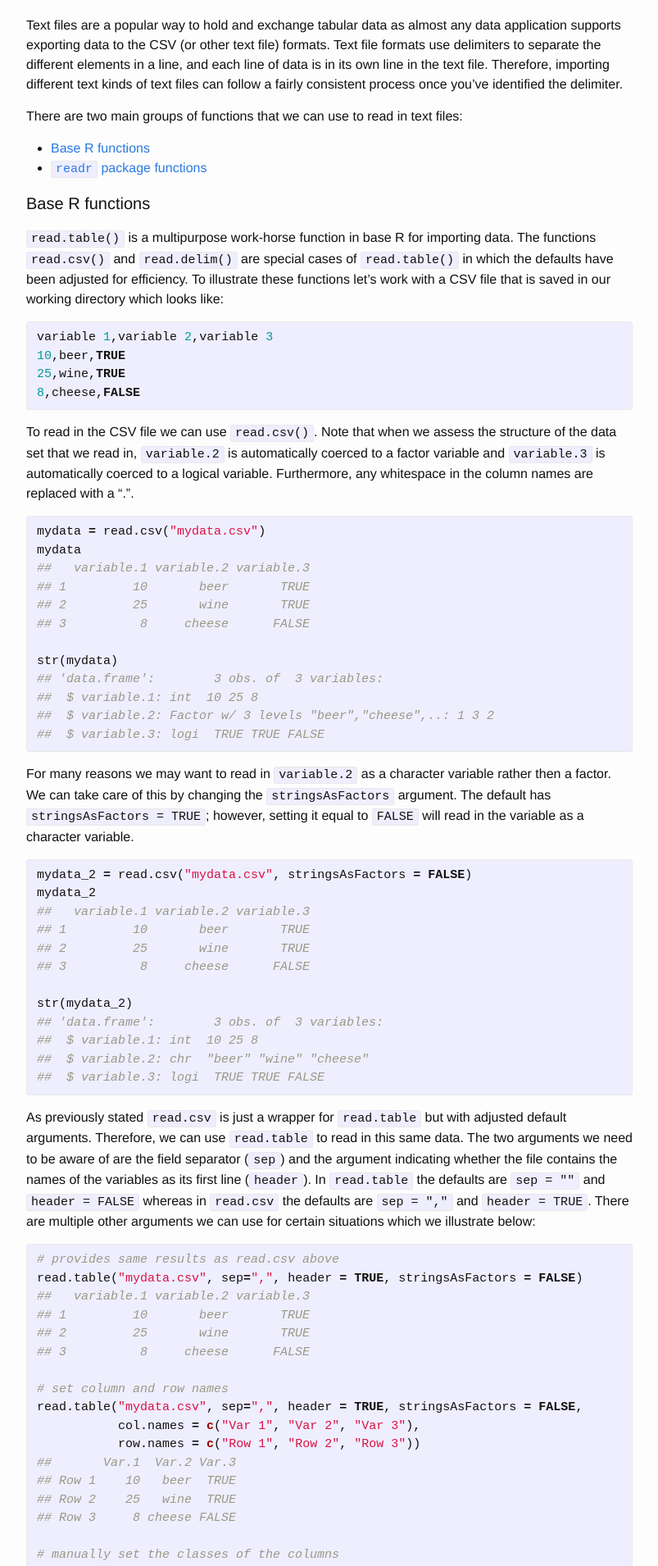
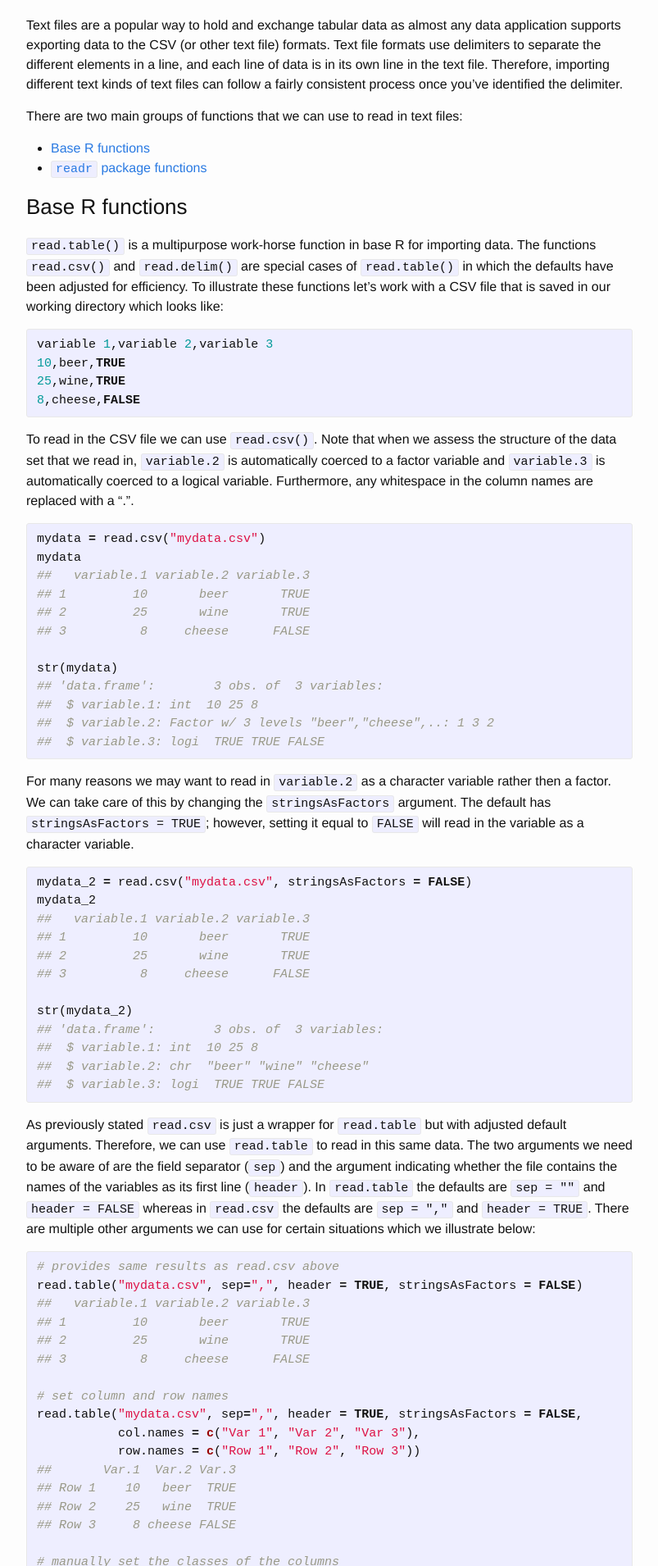
Before and after one commit to bradleyboehmke/bradleyboehmke, a Jekyll site: the page built from tutorials/importing_data.md, in a window 1280 px wide. Shown: the part 525-2435 px from the top of the page at 82% size, without its empty margins (238-1041 px from the left). Built offline with Jekyll 4.4.1, drawn with Linux system fonts in a browser that asks for light colours.

```diff
--- a/tutorials/importing_data.md
+++ b/tutorials/importing_data.md
@@ -29,7 +29,7 @@ There are two main groups of functions that we can use to read in text files:
 
 <a name="base_text_import"></a>
 
-#### Base R functions
+### Base R functions
 `read.table()` is a multipurpose work-horse function in base R for importing data.  The functions `read.csv()` and `read.delim()` are special cases of `read.table()` in which the defaults have been adjusted for efficiency.  To illustrate these functions let's work with a CSV file that is saved in our working directory which looks like:
 
 
```
